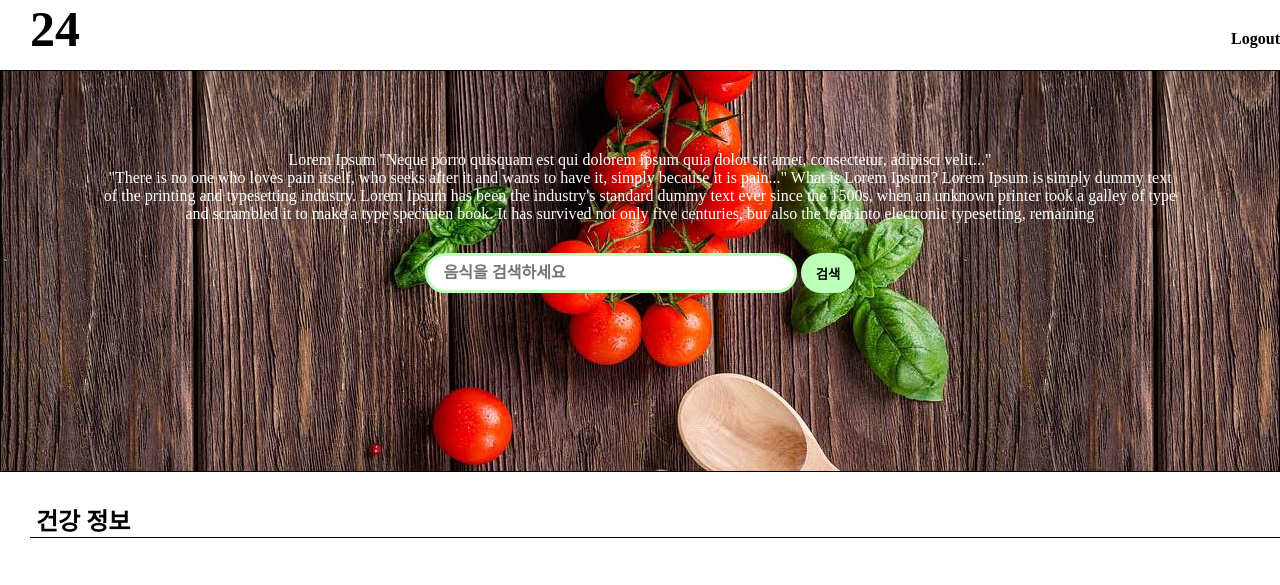
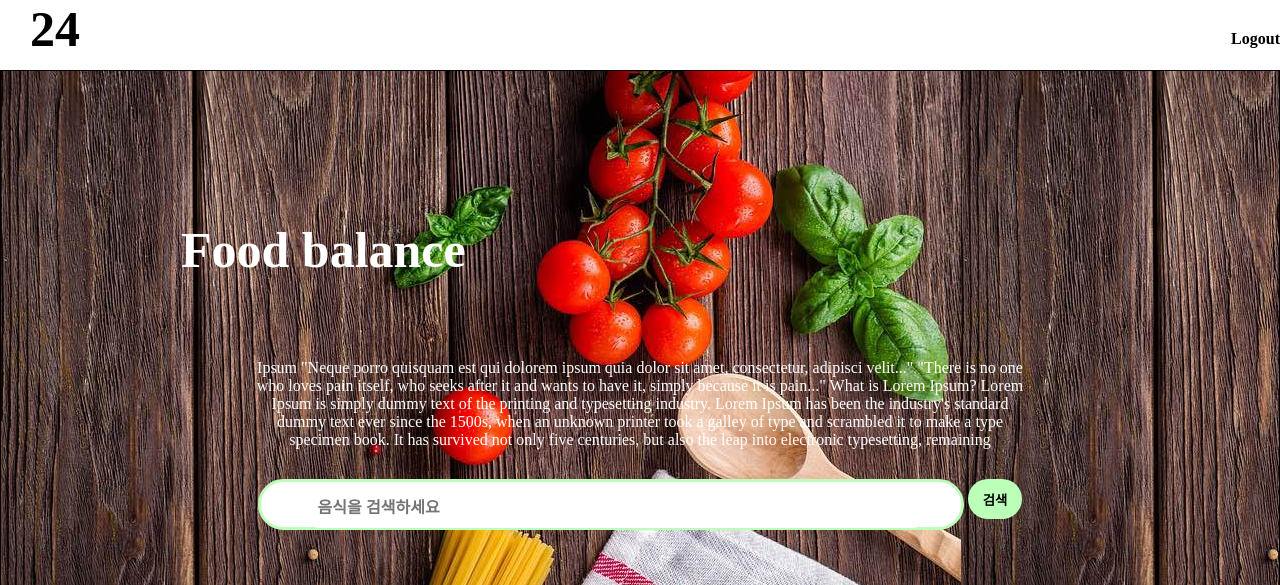
Before and after one commit to minsuk-sung/ssmc_project, a Flask app: page / in a window 1280 px wide. Shown: the top 585 px of the page. Run offline with Flask 2, Linux system fonts and the light colour scheme; the visitor is signed in with stand-in values (Sample User, id 1).

Commit message:
웹로그인 회원가입 수정2

```diff
--- a/templates/mod/header2.html
+++ b/templates/mod/header2.html
@@ -13,8 +13,10 @@ b{
 	background-image: url('static/images/header.jpg');
 	border: solid 1px;
 	text-align: center;
-	height:400px;
+	height:330px;
 	margin-top:10px;
+	padding:150px;
+	overflow: hidden;
 }
 h1{
 	margin:0px;
@@ -40,13 +42,13 @@ fieldset{
 }
 .green_window {
 	display: inline-block;
-	width: 366px; height: 34px;
+	width: 700px; height: 45px;
 	border: 3px solid #bcffb9;
 	border-radius: 30px;
 	background: white;
 }
 .input_text {
-	width: 348px; height: 21px;
+	width: 600px; height: 40px;
 	margin: 6px 0 0 9px;
 	border: 0;
 	line-height: 21px;
@@ -91,7 +93,8 @@ a{
 </div>
 
 <div id="header-area">
-        <p>Lorem Ipsum "Neque porro quisquam est qui dolorem ipsum quia dolor sit amet, consectetur, adipisci velit..."<br>
+	<h1 style="color:white">Food balance</h1>
+	<p> Ipsum "Neque porro quisquam est qui dolorem ipsum quia dolor sit amet, consectetur, adipisci velit..."
 		"There is no one who loves pain itself, who seeks after it and wants to have it, simply because it is pain..." What is Lorem Ipsum? Lorem Ipsum is simply dummy text of the printing and typesetting industry. Lorem Ipsum has been the industry's standard dummy text ever since the 1500s, when an unknown printer took a galley of type and scrambled it to make a type specimen book.
 		It has survived not only five centuries, but also the leap into electronic typesetting, remaining
 	</p>
```
Lines whose indentation alone changed are shown as unchanged.
